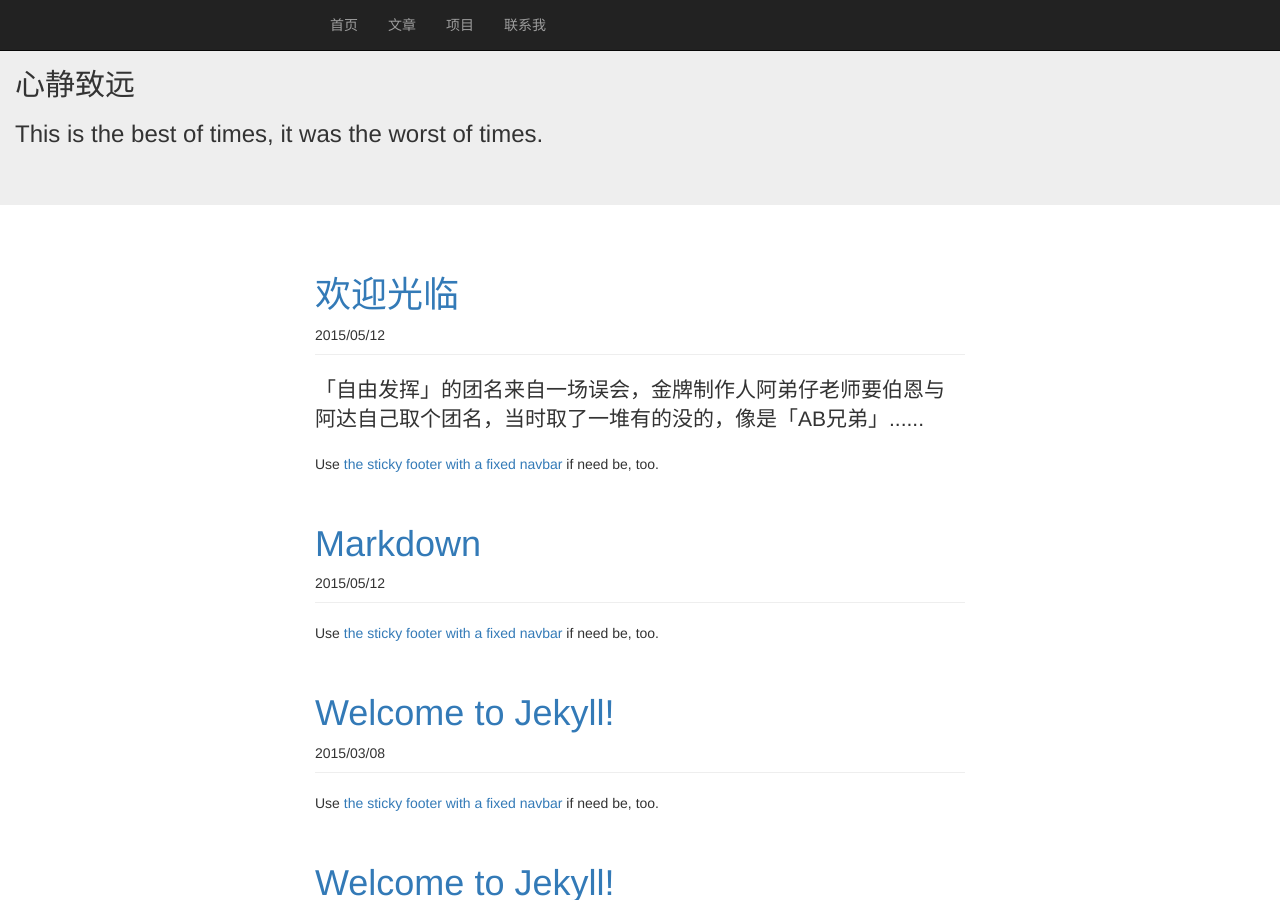
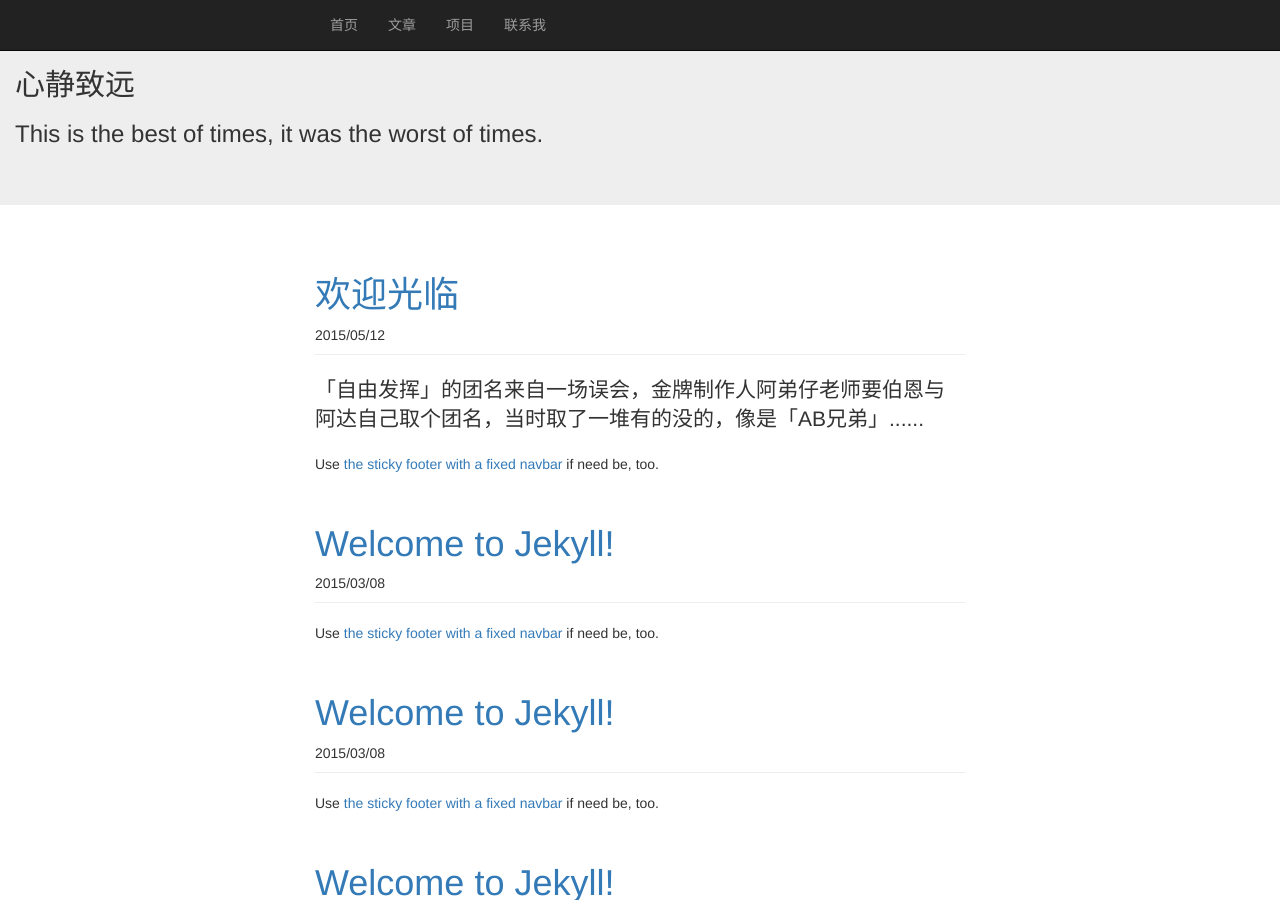
Before and after one commit to jinchangle/xiashuangxi.github.io, a Jekyll site: the page built from index.html, in a window 1280 px wide and 900 px high. Built offline with Jekyll 4.4.1, drawn with Linux system fonts in a browser that asks for light colours; the list of posts is cut into pages by our own code.

Commit message:
Please enter the commit message for your changes. Lines starting  with '' will be ignored, and an empty message aborts the commit.  On branch master  Your branch is up-to-date with 'origin/master'.
 Changes to be committed:
	modified:   _posts/2015-05-12-MarkDown.md

```diff
--- a/_posts/2015-05-12-MarkDown.md
+++ b/_posts/2015-05-12-MarkDown.md
@@ -1,3 +1,10 @@
+---
+layout: post
+title:  "Welcome to Jekyll!"
+date:   2015-03-08 22:21:49
+categories: Jekyll Update
+tags: Jekyll Update
+---
 Welcome to StackEdit!
 ===================
 
```
